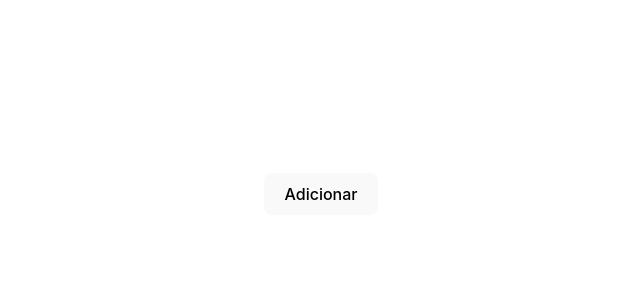
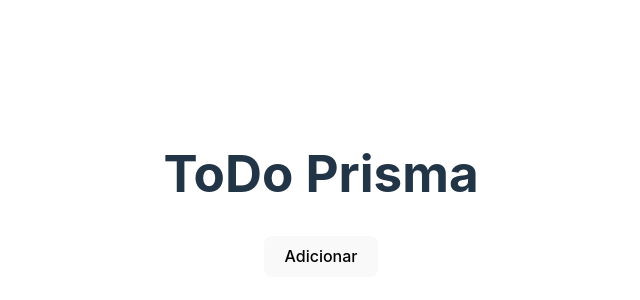
Before and after one commit to raugusto96/todo-prisma, a React (Vite) app in the folder app/: page / in a window 1280 px wide. Shown: the part 206-506 px from the top of the page, without its empty margins (319-959 px from the left). Built offline with nearby package versions, Linux system fonts and the light colour scheme.

Commit message:
feat: add header component

```diff
--- a/app/src/App.tsx
+++ b/app/src/App.tsx
@@ -1,10 +1,14 @@
-import './App.css'
-import Task from './presentation/pages/task/Task'
+import "./App.css";
+import Header from "./presentation/components/header/Header";
+import Task from "./presentation/pages/task/Task";
 
 function App() {
   return (
-    <Task />
-  )
+    <>
+      <Header />
+      <Task />
+    </>
+  );
 }
 
-export default App
+export default App;
```
